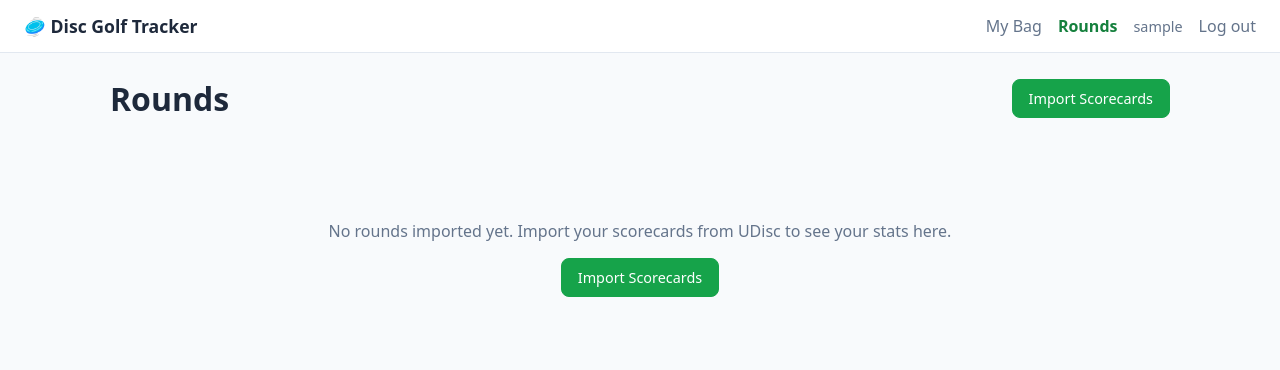
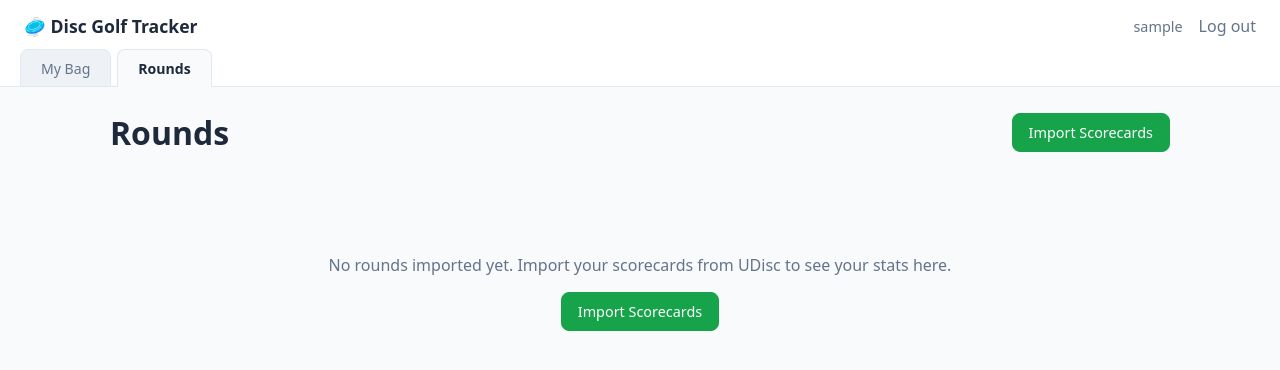
Before and after one commit to TomatoHeadDB/discgolf-tracker, a Flask app: page /rounds in a window 1280 px wide. Shown: the top 370 px of the page. Run offline with Flask 3, Linux system fonts and the light colour scheme; the visitor is signed in with stand-in values (Sample User, id 1); data that the repository does not hold is empty.

Commit message:
Change the header of the page

```diff
--- a/static/css/style.css
+++ b/static/css/style.css
@@ -19,13 +19,13 @@ body {
   color: var(--text);
 }
 
-.navbar {
+.navbar { background: var(--surface); border-bottom: 1px solid var(--border); }
+
+.navbar-top {
   display: flex;
   justify-content: space-between;
   align-items: center;
-  padding: 14px 24px;
-  background: var(--surface);
-  border-bottom: 1px solid var(--border);
+  padding: 14px 24px 10px;
 }
 
 .navbar .brand {
@@ -35,11 +35,35 @@ body {
   text-decoration: none;
 }
 
-.nav-links { display: flex; align-items: center; gap: 16px; }
-.nav-links a { color: var(--text-muted); text-decoration: none; }
-.nav-links a:hover { color: var(--text); }
-.nav-links a.nav-active { color: var(--primary-dark); font-weight: 600; }
+.nav-account { display: flex; align-items: center; gap: 16px; }
+.nav-account a { color: var(--text-muted); text-decoration: none; }
+.nav-account a:hover { color: var(--text); }
 .nav-user { color: var(--text-muted); font-size: 0.9rem; }
+
+.tab-strip {
+  display: flex;
+  gap: 6px;
+  padding: 0 20px;
+}
+.page-tab {
+  position: relative;
+  top: 1px;
+  padding: 9px 20px 8px;
+  font-size: 0.88rem;
+  color: var(--text-muted);
+  text-decoration: none;
+  background: #eef1f5;
+  border: 1px solid var(--border);
+  border-bottom: 1px solid var(--border);
+  border-radius: 8px 8px 0 0;
+}
+.page-tab:hover { color: var(--text); background: #e5e9ef; }
+.page-tab.nav-active {
+  background: var(--bg);
+  color: var(--text);
+  font-weight: 600;
+  border-bottom: 1px solid var(--bg);
+}
 
 .container {
   max-width: 1100px;
--- a/templates/base.html
+++ b/templates/base.html
@@ -9,12 +9,16 @@
 <body>
   {% if current_user.is_authenticated %}
   <nav class="navbar">
-    <a class="brand" href="{{ url_for('dashboard') }}">🥏 Disc Golf Tracker</a>
-    <div class="nav-links">
-      <a href="{{ url_for('dashboard') }}" class="{{ 'nav-active' if request.endpoint == 'dashboard' else '' }}">My Bag</a>
-      <a href="{{ url_for('rounds') }}" class="{{ 'nav-active' if request.endpoint in ['rounds', 'import_rounds'] else '' }}">Rounds</a>
-      <span class="nav-user">{{ current_user.username }}</span>
-      <a href="{{ url_for('logout') }}">Log out</a>
+    <div class="navbar-top">
+      <a class="brand" href="{{ url_for('dashboard') }}">🥏 Disc Golf Tracker</a>
+      <div class="nav-account">
+        <span class="nav-user">{{ current_user.username }}</span>
+        <a href="{{ url_for('logout') }}">Log out</a>
+      </div>
+    </div>
+    <div class="tab-strip">
+      <a class="page-tab {{ 'nav-active' if request.endpoint == 'dashboard' else '' }}" href="{{ url_for('dashboard') }}">My Bag</a>
+      <a class="page-tab {{ 'nav-active' if request.endpoint in ['rounds', 'import_rounds'] else '' }}" href="{{ url_for('rounds') }}">Rounds</a>
     </div>
   </nav>
   {% endif %}
```
